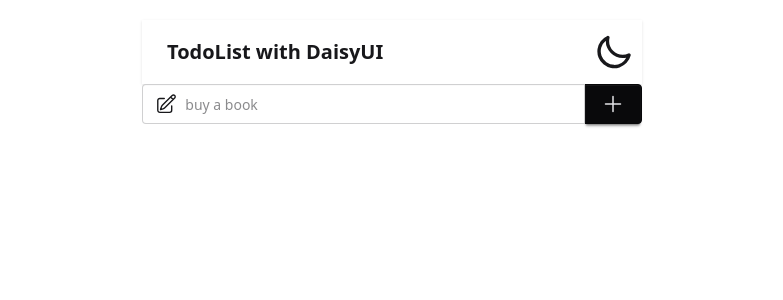
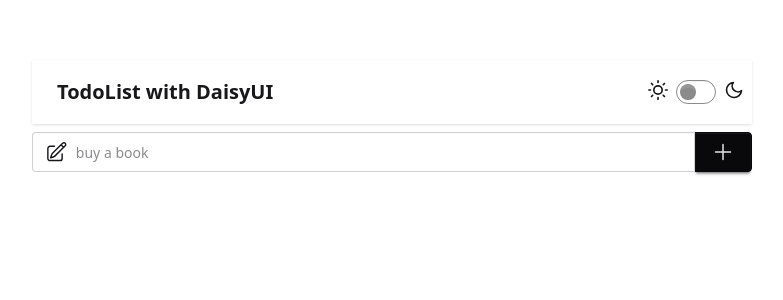
Before and after one commit to dietortoise25/somethingnew, a React (Vite) app: page / in a window 1280 px wide. Shown: the top 300 px of the page, without its empty margins (248-1031 px from the left). Built offline with nearby package versions, Linux system fonts and the light colour scheme.

Commit message:
fix bug about themecontroller

```diff
--- a/src/App.tsx
+++ b/src/App.tsx
@@ -2,7 +2,7 @@
 import TodoWrapper from "./components/TodoWrapper";
 
 function App() {
-  return <div className="w-[500px] flex-col gap-2 mt-5 mx-auto">
+  return <div className="flex flex-col gap-2 mt-5 mx-auto p-10 max-w-[800px]">
     <Navbar />
     <TodoWrapper />
   </div>;
--- a/src/components/ThemeControler.tsx
+++ b/src/components/ThemeControler.tsx
@@ -1,45 +1,53 @@
 import { useEffect, useState } from 'react';
 
 function ThemeControler() {
-    // 修复 useState 初始化，添加类型断言和默认值
-    const [currentTheme, setCurrentTheme] = useState("light");
+    const [currentTheme, setCurrentTheme] = useState("light"); // 初始化设为 light
+
     const toggleTheme = () => {
-        if (currentTheme === "dark") {
-            setCurrentTheme("light");
-            document.documentElement.setAttribute("data-theme", "light");
-        } else {
-            setCurrentTheme("dark");
-            document.documentElement.setAttribute("data-theme", "dark");
-        }
+        const newTheme = currentTheme === "dark" ? "light" : "dark"; // 预先计算新主题
+        document.documentElement.setAttribute("data-theme", newTheme); // 立即应用新主题
+        setCurrentTheme(newTheme); // 后更新状态
     }
     useEffect(() => {
-        setCurrentTheme("dark");
+        setCurrentTheme("light");
+        document.documentElement.setAttribute("data-theme", "light");
     }, [])
 
-    return <label className="swap swap-rotate">
-        {/* this hidden checkbox controls the state */}
-        <input type="checkbox" className="theme-controller" value="synthwave"
-            checked={currentTheme === "dark"}
-            onChange={() => toggleTheme()}
-        />
-
-        {/* sun icon */}
-        <svg
-            className="swap-off h-10 w-10 fill-current"
-            xmlns="http://www.w3.org/2000/svg"
-            viewBox="0 0 24 24">
-            <path
-                d="M5.64,17l-.71.71a1,1,0,0,0,0,1.41,1,1,0,0,0,1.41,0l.71-.71A1,1,0,0,0,5.64,17ZM5,12a1,1,0,0,0-1-1H3a1,1,0,0,0,0,2H4A1,1,0,0,0,5,12Zm7-7a1,1,0,0,0,1-1V3a1,1,0,0,0-2,0V4A1,1,0,0,0,12,5ZM5.64,7.05a1,1,0,0,0,.7.29,1,1,0,0,0,.71-.29,1,1,0,0,0,0-1.41l-.71-.71A1,1,0,0,0,4.93,6.34Zm12,.29a1,1,0,0,0,.7-.29l.71-.71a1,1,0,1,0-1.41-1.41L17,5.64a1,1,0,0,0,0,1.41A1,1,0,0,0,17.66,7.34ZM21,11H20a1,1,0,0,0,0,2h1a1,1,0,0,0,0-2Zm-9,8a1,1,0,0,0-1,1v1a1,1,0,0,0,2,0V20A1,1,0,0,0,12,19ZM18.36,17A1,1,0,0,0,17,18.36l.71.71a1,1,0,0,0,1.41,0,1,1,0,0,0,0-1.41ZM12,6.5A5.5,5.5,0,1,0,17.5,12,5.51,5.51,0,0,0,12,6.5Zm0,9A3.5,3.5,0,1,1,15.5,12,3.5,3.5,0,0,1,12,15.5Z" />
-        </svg>
-
-        {/* moon icon */}
-        <svg
-            className="swap-on h-10 w-10 fill-current"
-            xmlns="http://www.w3.org/2000/svg"
-            viewBox="0 0 24 24">
-            <path
-                d="M21.64,13a1,1,0,0,0-1.05-.14,8.05,8.05,0,0,1-3.37.73A8.15,8.15,0,0,1,9.08,5.49a8.59,8.59,0,0,1,.25-2A1,1,0,0,0,8,2.36,10.14,10.14,0,1,0,22,14.05,1,1,0,0,0,21.64,13Zm-9.5,6.69A8.14,8.14,0,0,1,7.08,5.22v.27A10.15,10.15,0,0,0,17.22,15.63a9.79,9.79,0,0,0,2.1-.22A8.11,8.11,0,0,1,12.14,19.73Z" />
-        </svg>
-    </label>
+    return (
+        <label className="flex cursor-pointer gap-2">
+            <svg
+                xmlns="http://www.w3.org/2000/svg"
+                width="20"
+                height="20"
+                viewBox="0 0 24 24"
+                fill="none"
+                stroke="currentColor"
+                strokeWidth="2"
+                strokeLinecap="round"
+                strokeLinejoin="round">
+                <circle cx="12" cy="12" r="5" />
+                <path
+                    d="M12 1v2M12 21v2M4.2 4.2l1.4 1.4M18.4 18.4l1.4 1.4M1 12h2M21 12h2M4.2 19.8l1.4-1.4M18.4 5.6l1.4-1.4" />
+            </svg>
+            <input
+                type="checkbox"
+                checked={currentTheme === "dark"} // 反转检查条件
+                onChange={toggleTheme}
+                className="toggle theme-controller"
+            />
+            <svg
+                xmlns="http://www.w3.org/2000/svg"
+                width="20"
+                height="20"
+                viewBox="0 0 24 24"
+                fill="none"
+                stroke="currentColor"
+                strokeWidth="2"
+                strokeLinecap="round"
+                strokeLinejoin="round">
+                <path d="M21 12.79A9 9 0 1 1 11.21 3 7 7 0 0 0 21 12.79z"></path>
+            </svg>
+        </label>
+    )
 }
 export default ThemeControler;
--- a/src/components/TodoItem.tsx
+++ b/src/components/TodoItem.tsx
@@ -13,6 +13,9 @@
 
     const handleSubmit = (e: React.FormEvent<HTMLFormElement>) => {
         e.preventDefault();
+        if (inputValue.trim() === "") {
+            return;
+        }
         updateTodo(todo.id, inputValue);
         setIsEditing(false);
     }
--- a/src/components/TodoWrapper.tsx
+++ b/src/components/TodoWrapper.tsx
@@ -1,27 +1,10 @@
-import { useEffect, useState } from "react";
+import useWrapper from "../hooks/useWrapper";
 import InputTodo from "./InputTodo";
 import TodoItem from "./TodoItem";
-import { Todo } from "../type/todo";
 
 function TodoWrapper() {
-    const savedTodos = localStorage.getItem("savedTodos");
-    const [todos, setTodos] = useState<Todo[]>(() => savedTodos ? JSON.parse(savedTodos) : [])
-    const addTodo = (todo: Todo): void => {
-        setTodos([...todos, todo]);
-    }
-    const toggleTodo = (id: string): void => {
-        setTodos(todos.map(todo => todo.id === id ? { ...todo, completed: !todo.completed } : todo));
-    }
-    const deleteTodo = (id: string): void => {
-        setTodos(todos.filter(todo => todo.id !== id));
-    }
-    const updateTodo = (id: string, text: string): void => {
-        setTodos(todos.map(todo => todo.id === id ? { ...todo, text } : todo));
-    }
+    const { todos, addTodo, toggleTodo, deleteTodo, updateTodo } = useWrapper();
 
-    useEffect(() => {
-        localStorage.setItem("savedTodos", JSON.stringify(todos));
-    }, [todos])
     return <>
         <div className="flex w-full">
             <InputTodo addTodo={addTodo} />
--- /dev/null
+++ b/src/hooks/useWrapper.ts
@@ -0,0 +1,31 @@
+import { useEffect, useState } from "react";
+import { Todo } from "../type/todo";
+
+export default function useWrapper() {
+  const savedTodos = localStorage.getItem("savedTodos");
+  const [todos, setTodos] = useState<Todo[]>(() =>
+    savedTodos ? JSON.parse(savedTodos) : []
+  );
+  const addTodo = (todo: Todo): void => {
+    setTodos([...todos, todo]);
+  };
+  const toggleTodo = (id: string): void => {
+    setTodos(
+      todos.map((todo) =>
+        todo.id === id ? { ...todo, completed: !todo.completed } : todo
+      )
+    );
+  };
+  const deleteTodo = (id: string): void => {
+    setTodos(todos.filter((todo) => todo.id !== id));
+  };
+  const updateTodo = (id: string, text: string): void => {
+    setTodos(todos.map((todo) => (todo.id === id ? { ...todo, text } : todo)));
+  };
+
+  useEffect(() => {
+    localStorage.setItem("savedTodos", JSON.stringify(todos));
+  }, [todos]);
+
+  return { todos, addTodo, toggleTodo, deleteTodo, updateTodo };
+}
```
